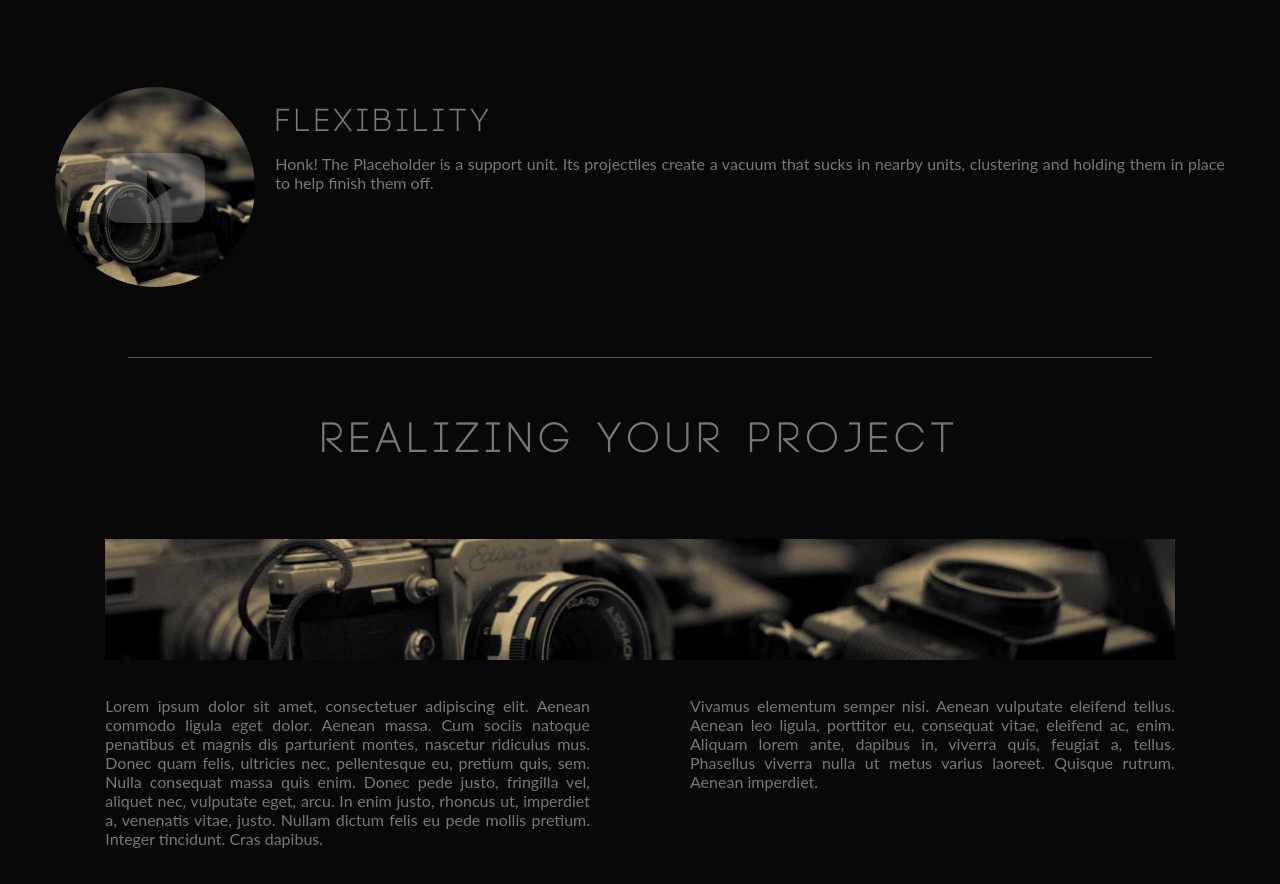
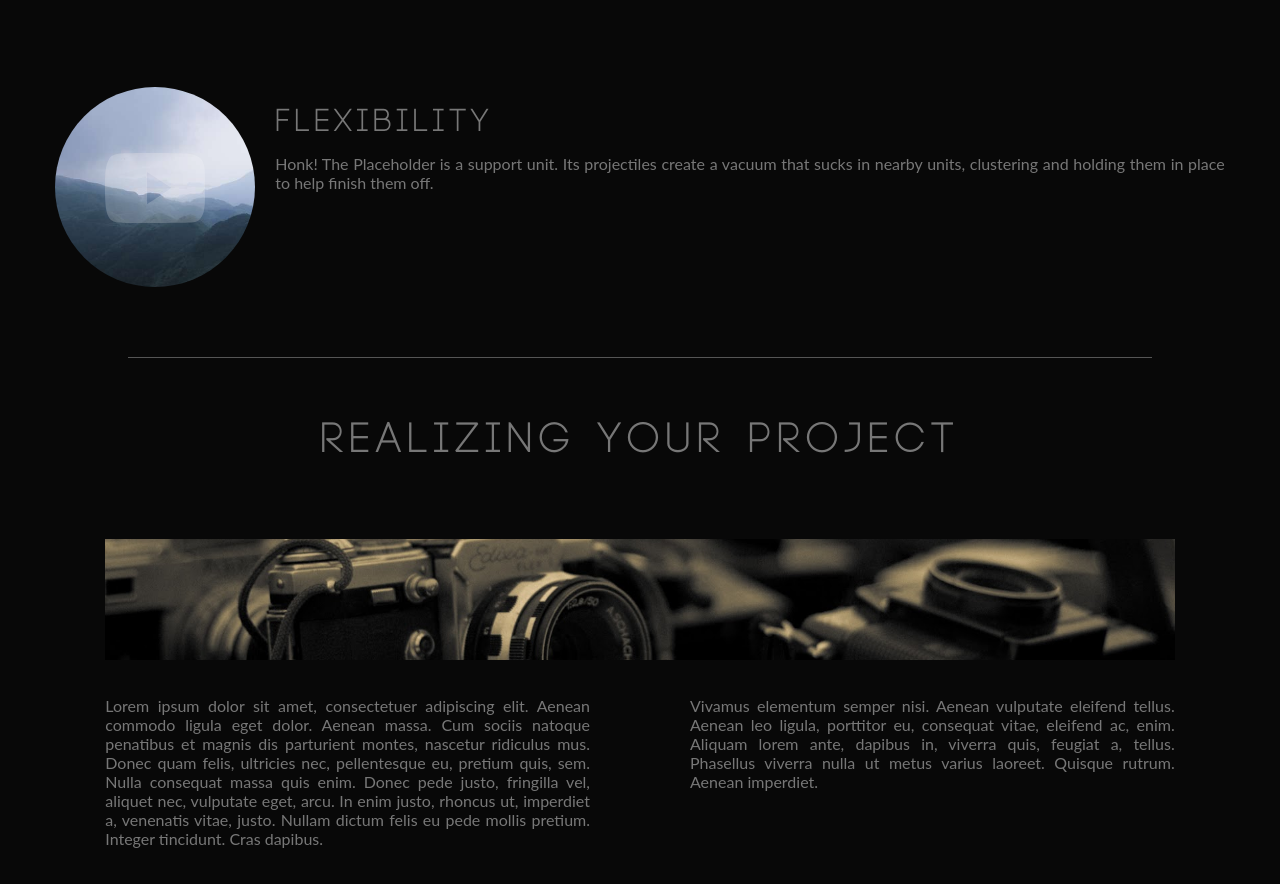
Before and after one commit to Pascal-So/digitalwing-website, a plain HTML site: page index.html in a window 1280 px wide. Shown: the part 1792-2676 px from the top of the page. Drawn offline with Linux system fonts and the light colour scheme.

Commit message:
Changed pic for skill flexible

```diff
--- a/main.css
+++ b/main.css
@@ -313,7 +313,7 @@ hr{
 }
 
 #flexibleSkillPic{
-  background-image: url("img/camz.jpg");
+  background-image: url("img/FoggyMountains.jpg");
 }
 
 #fabianPic{
```
